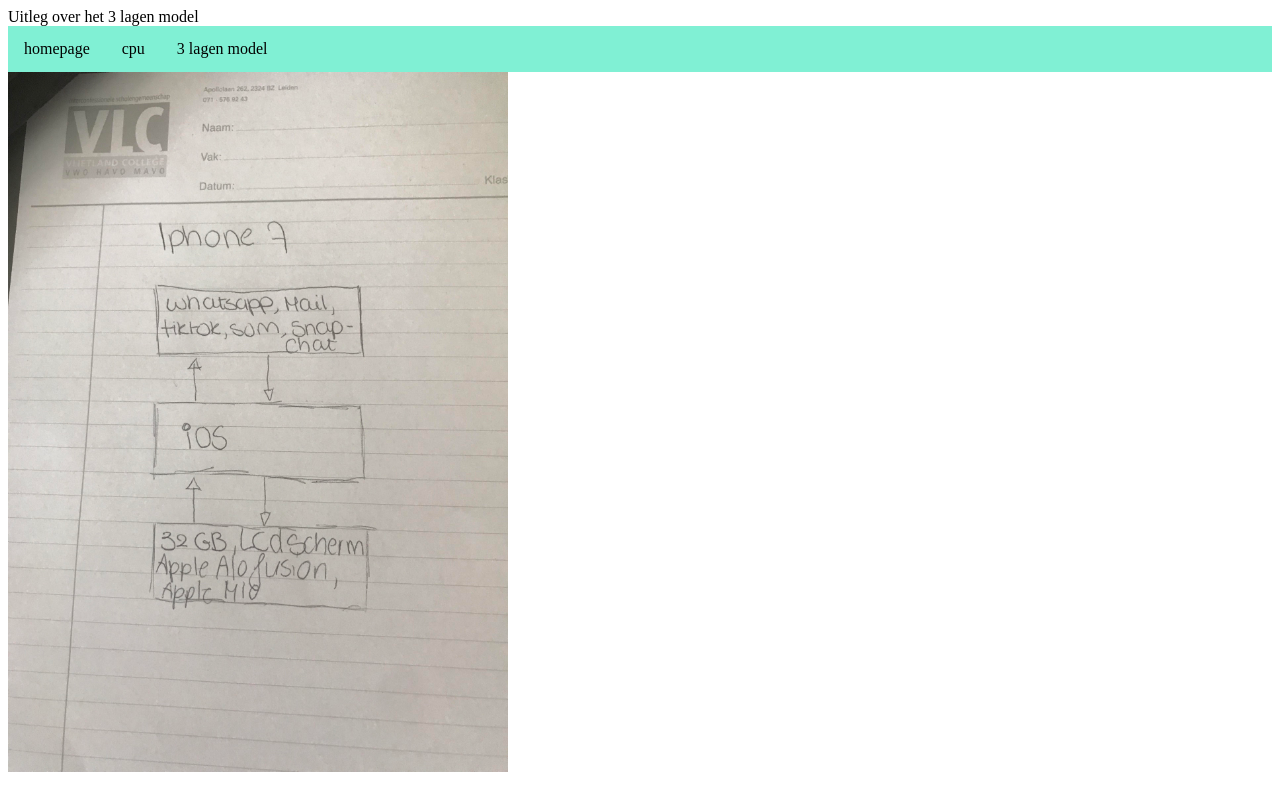
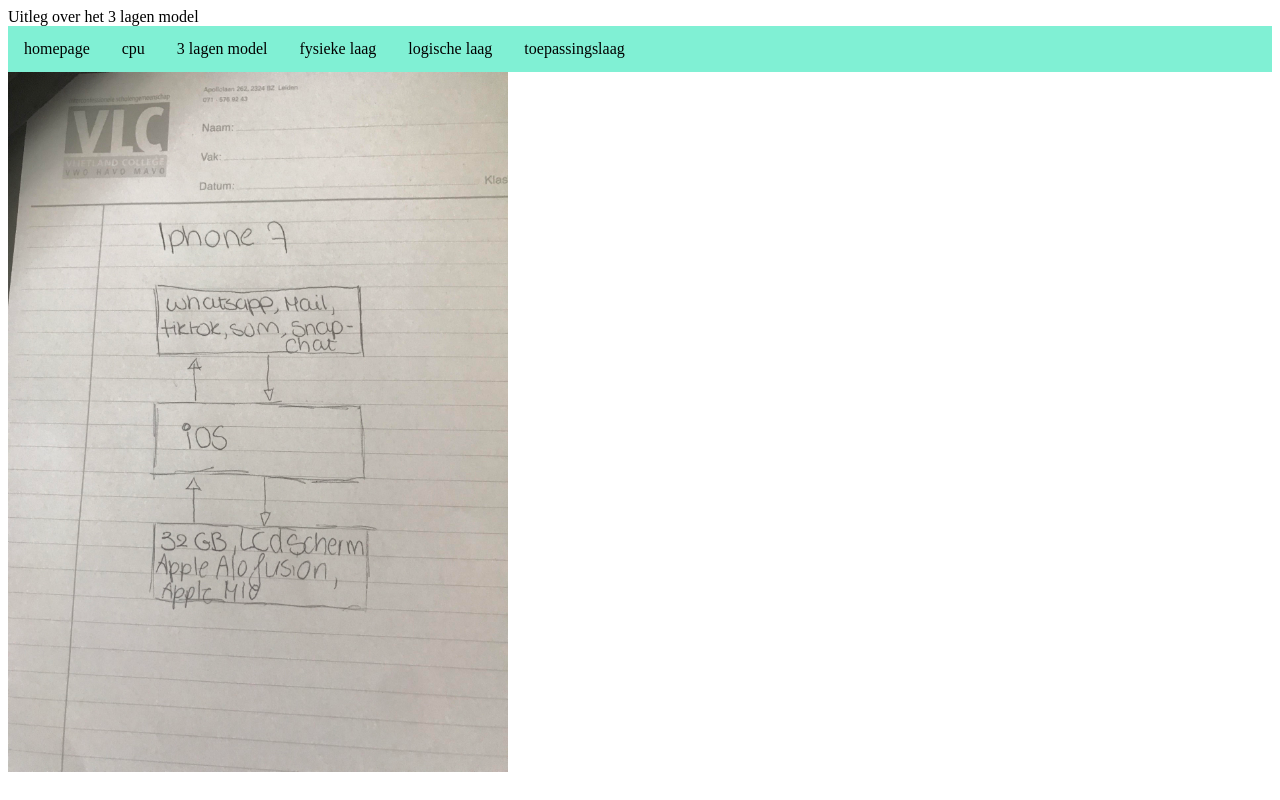
Before and after one commit to Brittlaman/brittlaman.github.io, a plain HTML site: page 3lagenmodel.html in a window 1280 px wide. Drawn offline with Linux system fonts and the light colour scheme.

Commit message:
commit changes

```diff
--- a/3lagenmodel.html
+++ b/3lagenmodel.html
@@ -13,6 +13,9 @@
     <li><a href=index.html>homepage</a></li>
     <li><a href=cpu.html>cpu</a></li>
     <li><a href=3lagenmodel.html>3 lagen model</a></li>
+    <li><a href=fysiekelaag.html>fysieke laag</a></li>
+    <li><a href=logischelaag.html>logische laag</a></li>
+    <li><a href=toepassingslaag.html>toepassingslaag</a></li>
 </ul>
 
    <img src="img_iphone.jpg" alt="iphone 7" width="500" height="700">
```
